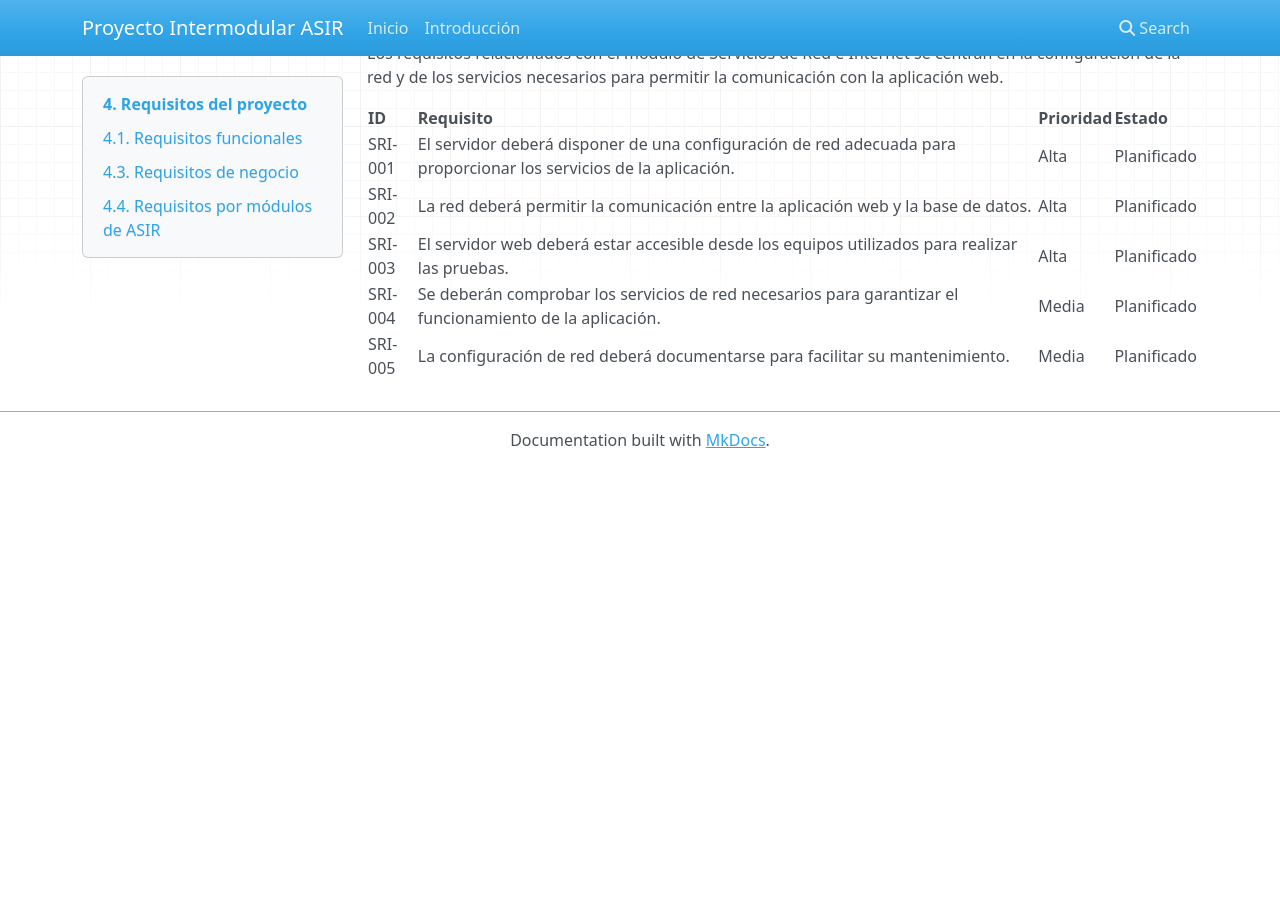
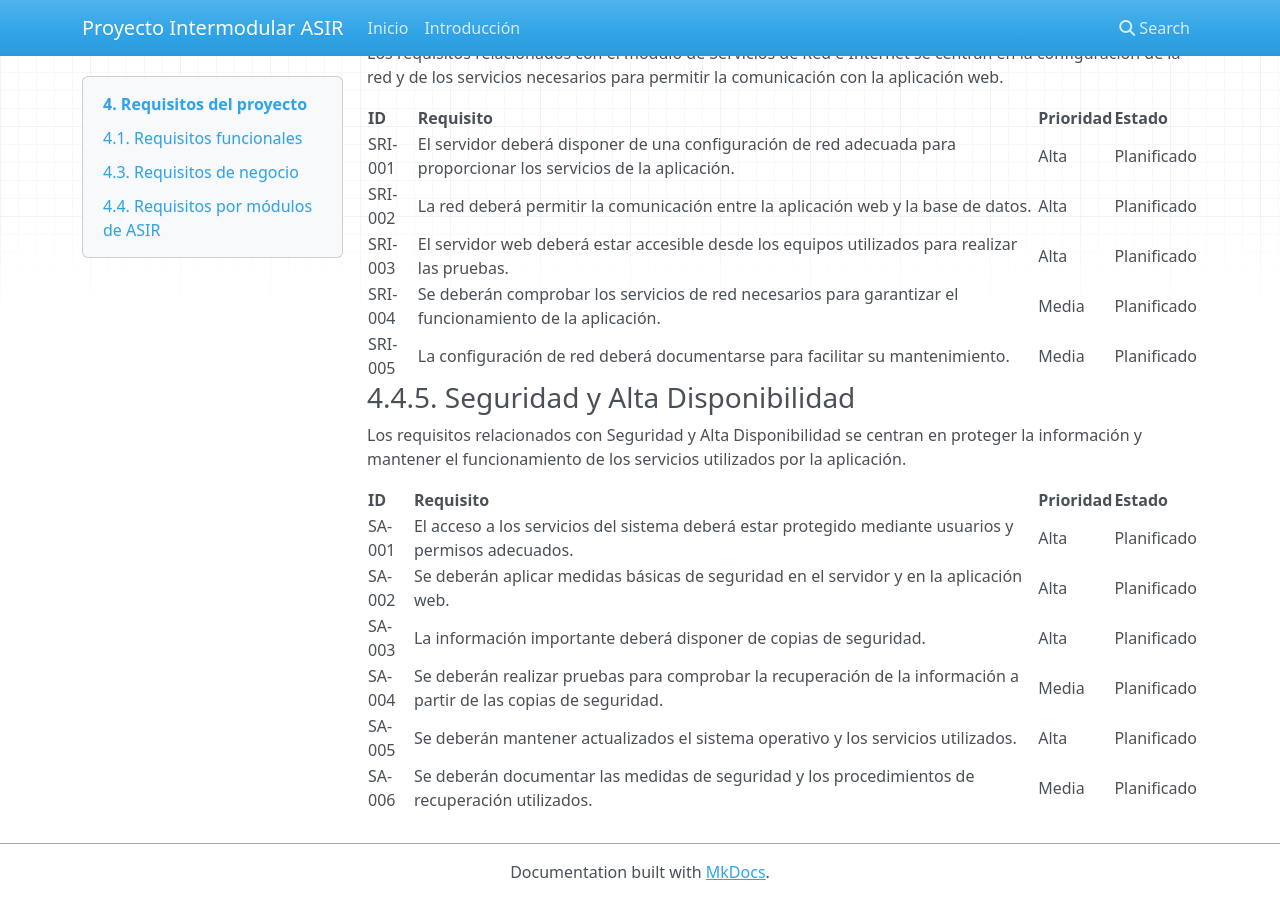
Before and after one commit to joelsanchezgalera-ship-it/Proyecto-Intermodular-ASIR, an MkDocs documentation site: the page built from docs/04_requisitos.md, in a window 1280 px wide and 900 px high, scrolled down 3039 px. Built offline with MkDocs 1.6.1, drawn with Linux system fonts in a browser that asks for light colours; nearby versions of some CDN libraries; before the commit the page ends 3507 px from its top, so only the background shows below that.

Commit message:
Añadidos requisitos de Seguridad y Alta Disponibilidad

```diff
--- a/docs/04_requisitos.md
+++ b/docs/04_requisitos.md
@@ -94,3 +94,16 @@ Los requisitos relacionados con el módulo de Servicios de Red e Internet se cen
 | SRI-003 | El servidor web deberá estar accesible desde los equipos utilizados para realizar las pruebas. | Alta | Planificado |
 | SRI-004 | Se deberán comprobar los servicios de red necesarios para garantizar el funcionamiento de la aplicación. | Media | Planificado |
 | SRI-005 | La configuración de red deberá documentarse para facilitar su mantenimiento. | Media | Planificado |
+
+### 4.4.5. Seguridad y Alta Disponibilidad
+
+Los requisitos relacionados con Seguridad y Alta Disponibilidad se centran en proteger la información y mantener el funcionamiento de los servicios utilizados por la aplicación.
+
+| ID | Requisito | Prioridad | Estado |
+|---|---|---|---|
+| SA-001 | El acceso a los servicios del sistema deberá estar protegido mediante usuarios y permisos adecuados. | Alta | Planificado |
+| SA-002 | Se deberán aplicar medidas básicas de seguridad en el servidor y en la aplicación web. | Alta | Planificado |
+| SA-003 | La información importante deberá disponer de copias de seguridad. | Alta | Planificado |
+| SA-004 | Se deberán realizar pruebas para comprobar la recuperación de la información a partir de las copias de seguridad. | Media | Planificado |
+| SA-005 | Se deberán mantener actualizados el sistema operativo y los servicios utilizados. | Alta | Planificado |
+| SA-006 | Se deberán documentar las medidas de seguridad y los procedimientos de recuperación utilizados. | Media | Planificado |
```
